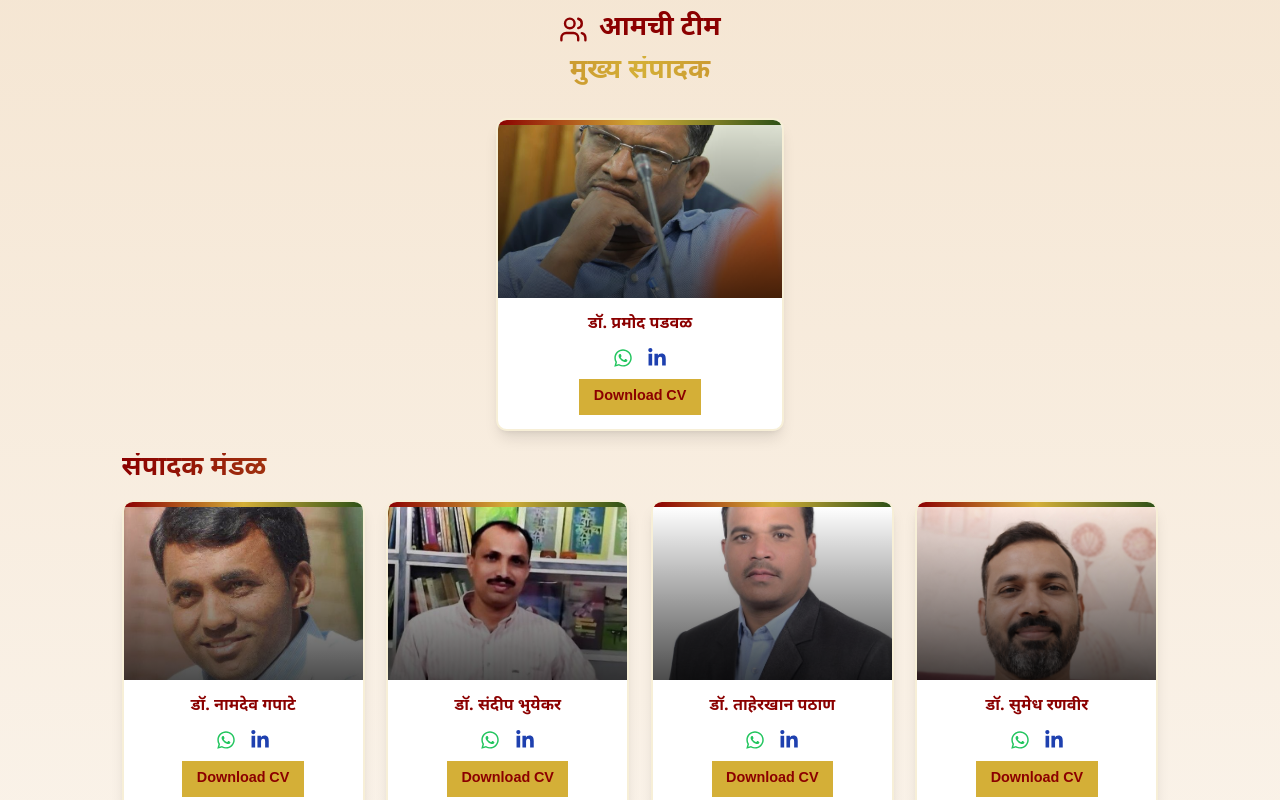
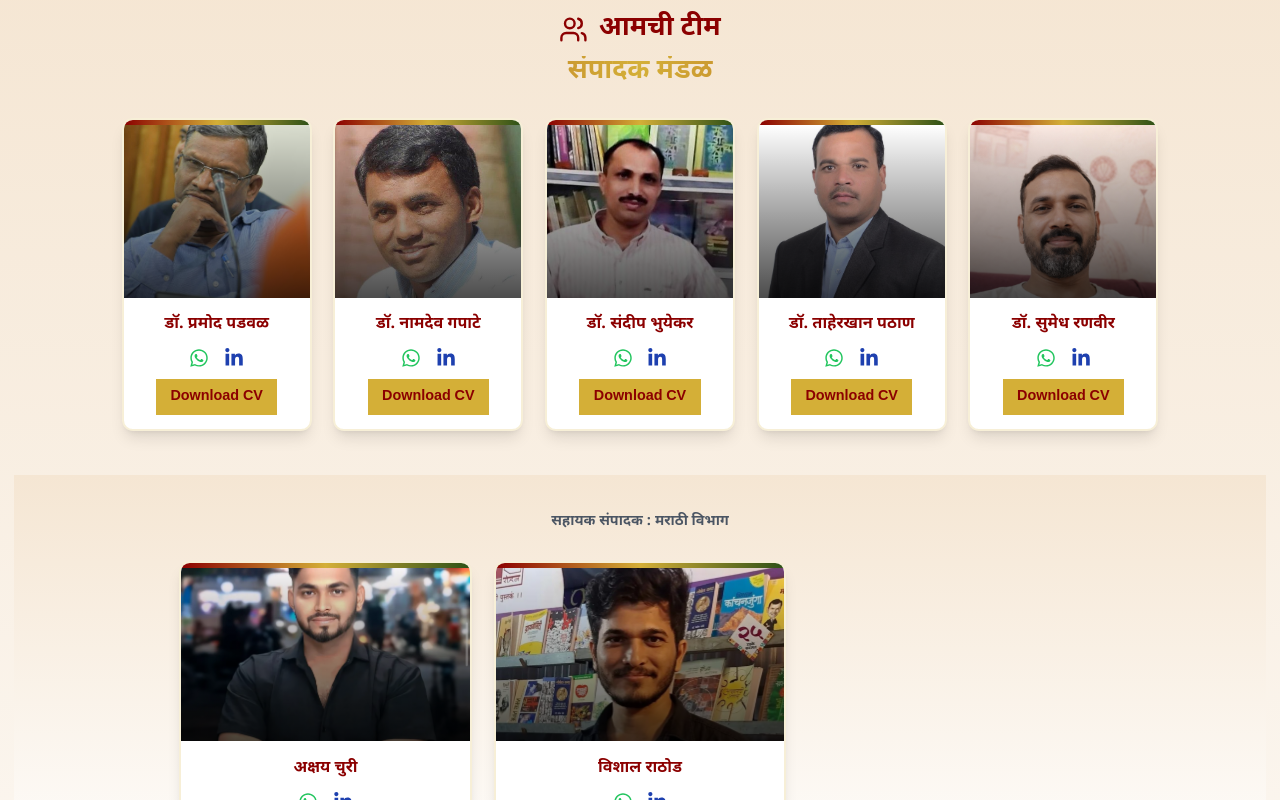
Before and after one commit to prthmeshh/trijya, a React (Create React App) app: page /about in a window 1280 px wide. Shown: the part 1380-2180 px from the top of the page. Built offline with nearby package versions, Linux system fonts and the light colour scheme.

Commit message:
Refactor About page: merge editor cards into single row under संपादक मंडळ

```diff
--- a/src/pages/AboutPage.jsx
+++ b/src/pages/AboutPage.jsx
@@ -302,59 +302,13 @@
               <h2 className="text-3xl font-bold text-[#8B0000]">आमची टीम</h2>
             </div>
             <h3 className="text-2xl md:text-3xl font-bold bg-gradient-to-r from-[#8B0000] via-[#D4AF37] to-[#8B0000] bg-clip-text text-transparent">
-              मुख्य संपादक
+              संपादक मंडळ
             </h3>
-
           </motion.div>
 
-          {/* First Row - Chief Editor */}
-          <div className="flex justify-center mb-6">
-            <motion.div
-              initial={{ opacity: 0, y: 20 }}
-              whileInView={{ opacity: 1, y: 0 }}
-              viewport={{ once: true }}
-              className="bg-white rounded-xl overflow-hidden shadow-lg hover:shadow-2xl transition-all duration-300 border-2 border-[#D4AF37]/20 w-full max-w-xs"
-            >
-              <div className="h-1.5 bg-gradient-to-r from-[#8B0000] via-[#D4AF37] to-[#2D5016]"></div>
-              <div className="relative h-48 overflow-hidden">
-                <img
-                  src={teamMembers[0].image}
-                  alt={teamMembers[0].name}
-                  className="w-full h-full object-cover"
-                />
-                <div className="absolute inset-0 bg-gradient-to-t from-black/70 to-transparent"></div>
-              </div>
-              <div className="p-4 text-center">
-                <h3 className="text-lg font-bold text-[#8B0000] mb-1">{teamMembers[0].name}</h3>
-                <p className="text-[#D4AF37] font-bold italic text-sm mb-3">{teamMembers[0].role}</p>
-
-                {/* Social Icons */}
-                <div className="flex justify-center gap-4 mb-3">
-                  <a href={teamMembers[0].whatsapp} target="_blank" rel="noopener noreferrer" className="text-green-500 hover:scale-110 transition-transform">
-                    <FaWhatsapp size={20} />
-                  </a>
-                  <a href={teamMembers[0].linkedin} target="_blank" rel="noopener noreferrer" className="text-blue-800 hover:scale-110 transition-transform">
-                    <FaLinkedinIn size={20} />
-                  </a>
-                </div>
-
-                {/* Download CV Button */}
-                <a
-                  href={teamMembers[0].cv}
-                  target="_blank"
-                  rel="noopener noreferrer"
-                  className="inline-block bg-[#D4AF37] text-[#8B0000] font-semibold px-4 py-2 rounded-lg hover:bg-[#8B0000] hover:text-[#D4AF37] transition-colors"
-                >
-                  Download CV
-                </a>
-              </div>
-            </motion.div>
-          </div>
-
-          {/* Second Row - Other Editors */}
-          <h3 className="text-2xl md:text-3xl font-bold bg-gradient-to-r from-[#8B0000] via-[#D4AF37] to-[#8B0000] bg-clip-text text-transparent max-w-6xl mx-auto mb-4">संपादक मंडळ</h3>
-          <div className="grid md:grid-cols-4 gap-6 max-w-6xl mx-auto">
-            {teamMembers.slice(1).map((member, index) => (
+          {/* All Editors in Single Row */}
+          <div className="grid grid-cols-2 md:grid-cols-5 gap-6 max-w-6xl mx-auto">
+            {teamMembers.map((member, index) => (
               <motion.div
                 key={index}
                 initial={{ opacity: 0, y: 20 }}
```
